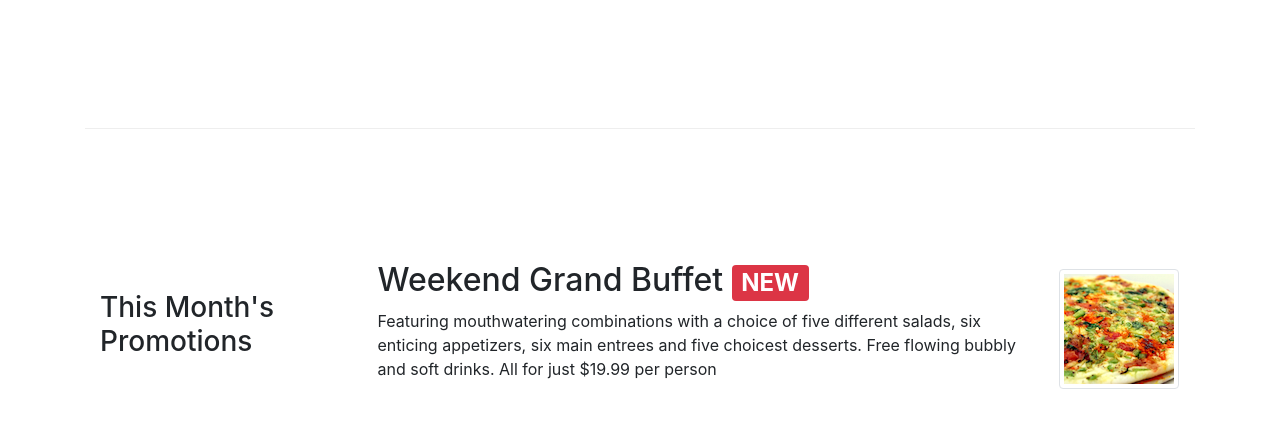
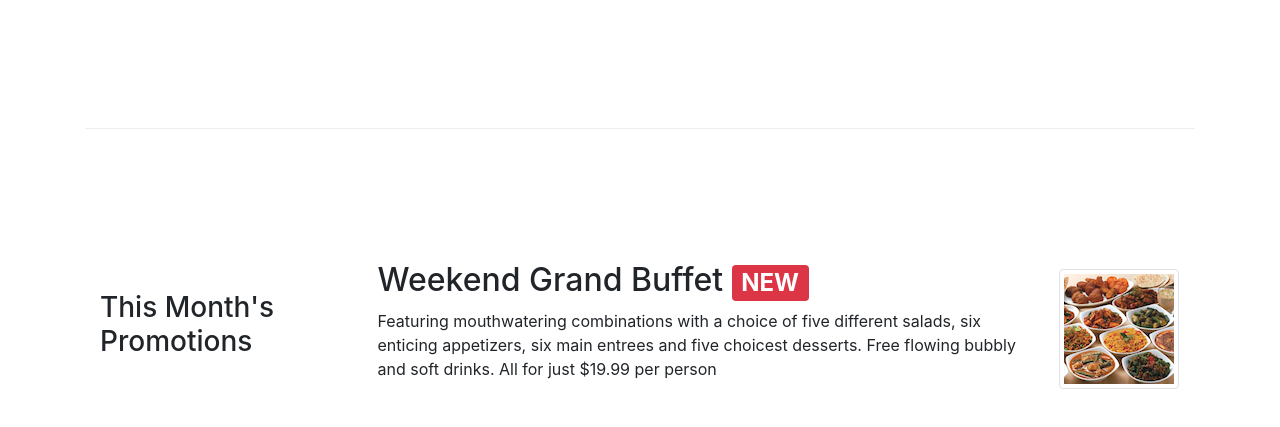
Before and after one commit to SUBHRADEEP662/conFusion, a website: page index.html in a window 1280 px wide. Shown: the part 605-1032 px from the top of the page. Drawn offline with nearby package versions, Linux system fonts and the light colour scheme.

Commit message:
second assignmnet updated

```diff
--- a/index.html
+++ b/index.html
@@ -92,7 +92,7 @@
             </div>
             <div class="media">
                 <img class="d-flex mr-3 img-thumbnail align-self-center"
-                        src="img/uthappizza.png" alt="Uthappizza">
+                        src="img/buffet.png" alt="buffet">
 
             </div>
         </div>
```
